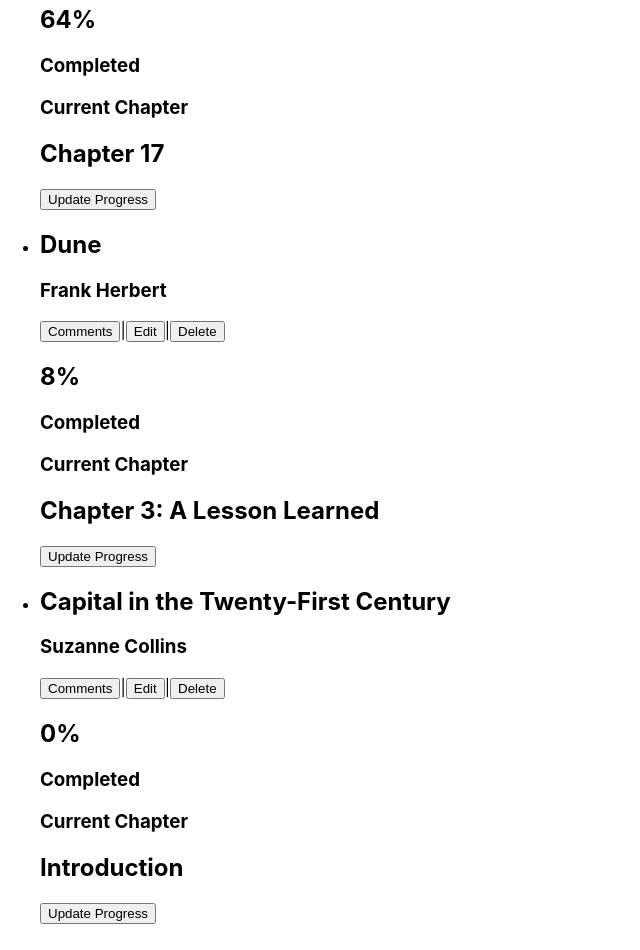
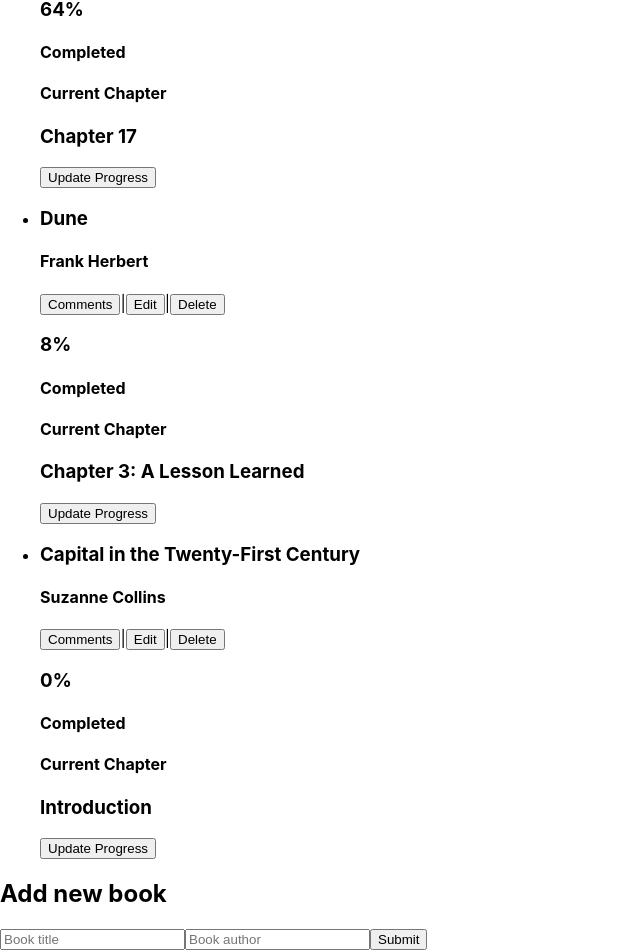
Before and after one commit to SnakyMz/Bookstore, a React (Create React App) app: page / in a window 1280 px wide. Shown: the part 269-1219 px from the top of the page, without its empty margins (0-640 px from the left). Built offline with nearby package versions, Linux system fonts and the light colour scheme.

Commit message:
Add book adder form

```diff
--- /dev/null
+++ b/src/components/AddBook.jsx
@@ -0,0 +1,14 @@
+function AddBook() {
+  return (
+    <section id="addBook">
+      <h2>Add new book</h2>
+      <form>
+        <input type="text" id="title" placeholder="Book title" />
+        <input type="text" id="author" placeholder="Book author" />
+        <button type="submit">Submit</button>
+      </form>
+    </section>
+  );
+}
+
+export default AddBook;
--- a/src/components/Books.jsx
+++ b/src/components/Books.jsx
@@ -1,3 +1,5 @@
+import AddBook from "./AddBook";
+
 function Books() {
   const books = [
     {
@@ -23,13 +25,14 @@
     },
   ];
   return (
+    <section id="library">
       <ul id="books">
         {books.map((book, index) => {
           return (
             <li key={index} id={book.id}>
               <div className="bookDesc">
-              <h2>{book.name}</h2>
-              <h3>{book.author}</h3>
+                <h3>{book.name}</h3>
+                <h4>{book.author}</h4>
                 <div className="bookBtns">
                   <button type="button" className="Btn">Comments</button>
                   <span>|</span>
@@ -39,13 +42,13 @@
                 </div>
                 <div className="bookProgress">
                   <div className="percentage">
-                  <h2>{book.progress}%</h2>
-                  <h3>Completed</h3>
+                    <h3>{book.progress}%</h3>
+                    <h4>Completed</h4>
                   </div>
                 </div>
                 <div className="bookChapter">
-                <h3>Current Chapter</h3>
-                <h2>{book.chapter}</h2>
+                  <h4>Current Chapter</h4>
+                  <h3>{book.chapter}</h3>
                   <button type="button" className="Btn">Update Progress</button>
                 </div>
               </div>
@@ -53,6 +56,8 @@
           );
         })}
       </ul>
+      <AddBook />
+    </section>
   );
 }
 
```
Lines whose indentation alone changed are shown as unchanged.
